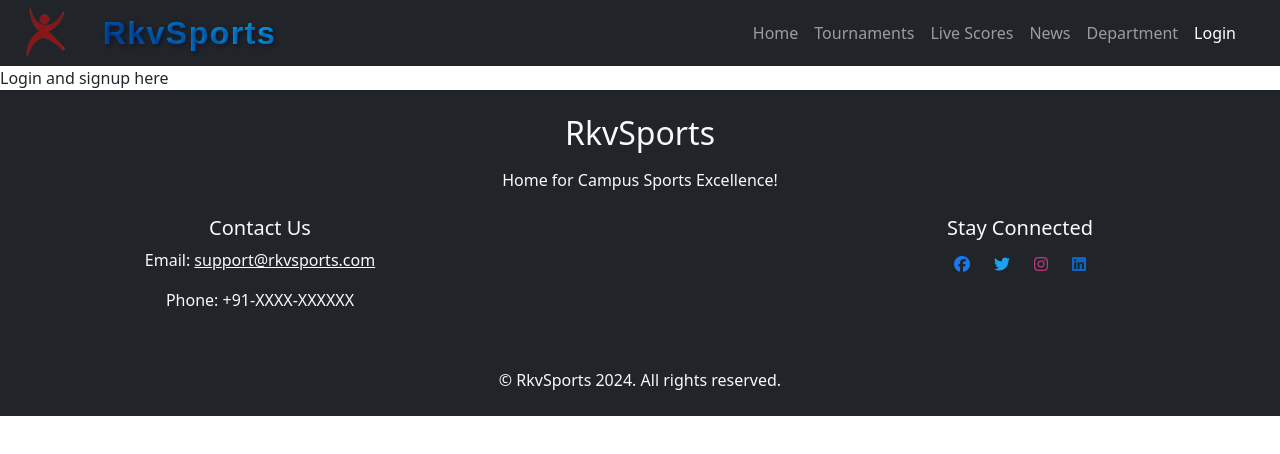
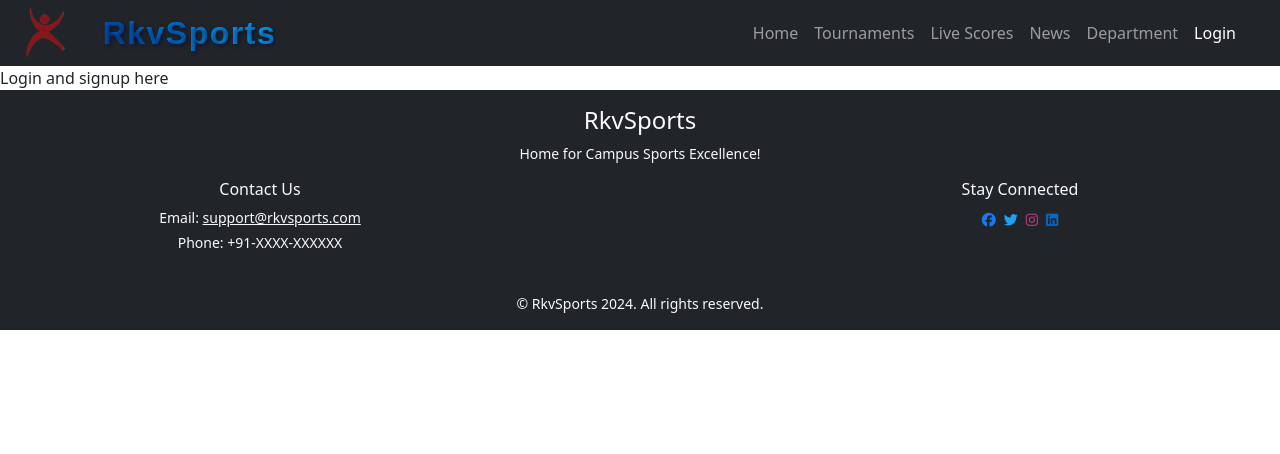
Before and after one commit to vathsalvyas257/RKV_Sports, a React (Vite) app: page /login in a window 1280 px wide. Shown: the top 454 px of the page. Built offline with nearby package versions, Linux system fonts and the light colour scheme.

Commit message:
footer size adjusted

```diff
--- a/src/components/Footer.jsx
+++ b/src/components/Footer.jsx
@@ -2,61 +2,61 @@ import React from 'react';
 
 function Footer() {
   return (
-    <footer className="bg-dark text-light py-4">
+    <footer className="bg-dark text-light py-3">
       <div className="container text-center">
-        <h2 className="mb-3">RkvSports</h2>
-        <p className="mb-4">
-        Home for Campus Sports Excellence!
-        </p>
+        <h4 className="mb-2">RkvSports</h4>
+        <p className="mb-3 small">Home for Campus Sports Excellence!</p>
 
-        <div className="row mb-4">
-          <div className="col-md-4 mb-3">
-            <h5>Contact Us</h5>
-            <p>Email: <a href="mailto:support@rkvsports.com" className="text-light">support@rkvsports.com</a></p>
-            <p>Phone: +91-XXXX-XXXXXX</p>
+        <div className="row mb-3">
+          <div className="col-md-4 mb-2">
+            <h6>Contact Us</h6>
+            <p className="mb-1 small">
+              Email: <a href="mailto:support@rkvsports.com" className="text-light">support@rkvsports.com</a>
+            </p>
+            <p className="small">Phone: +91-XXXX-XXXXXX</p>
           </div>
-          <div className="col-md-4 mb-3"></div>
-          <div className="col-md-4 mb-3">
-            <h5>Stay Connected</h5>
+          <div className="col-md-4 mb-2"></div>
+          <div className="col-md-4 mb-2">
+            <h6>Stay Connected</h6>
             <a
               href="https://facebook.com"
               target="_blank"
               rel="noopener noreferrer"
-              style={{ color: '#1877F2' }} // Facebook blue
+              style={{ color: '#1877F2' }}
               className="me-2"
             >
-              <i className="fa-brands fa-facebook m-2"></i>
+              <i className="fa-brands fa-facebook small"></i>
             </a>
             <a
               href="https://twitter.com"
               target="_blank"
               rel="noopener noreferrer"
-              style={{ color: '#1DA1F2' }} // Twitter blue
+              style={{ color: '#1DA1F2' }}
               className="me-2"
             >
-              <i className="fa-brands fa-twitter m-2"></i>
+              <i className="fa-brands fa-twitter small"></i>
             </a>
             <a
               href="https://instagram.com"
               target="_blank"
               rel="noopener noreferrer"
-              style={{ color: '#C13584' }} // Instagram gradient pink
+              style={{ color: '#C13584' }}
               className="me-2"
             >
-              <i className="fa-brands fa-instagram m-2"></i>
+              <i className="fa-brands fa-instagram small"></i>
             </a>
             <a
               href="https://linkedin.com"
               target="_blank"
               rel="noopener noreferrer"
-              style={{ color: '#0A66C2' }} // LinkedIn blue
+              style={{ color: '#0A66C2' }}
             >
-              <i className="fa-brands fa-linkedin m-2"></i>
+              <i className="fa-brands fa-linkedin small"></i>
             </a>
           </div>
         </div>
 
-        <p className="mb-0">&copy; RkvSports 2024. All rights reserved.</p>
+        <p className="small mb-0">&copy; RkvSports 2024. All rights reserved.</p>
       </div>
     </footer>
   );
```
